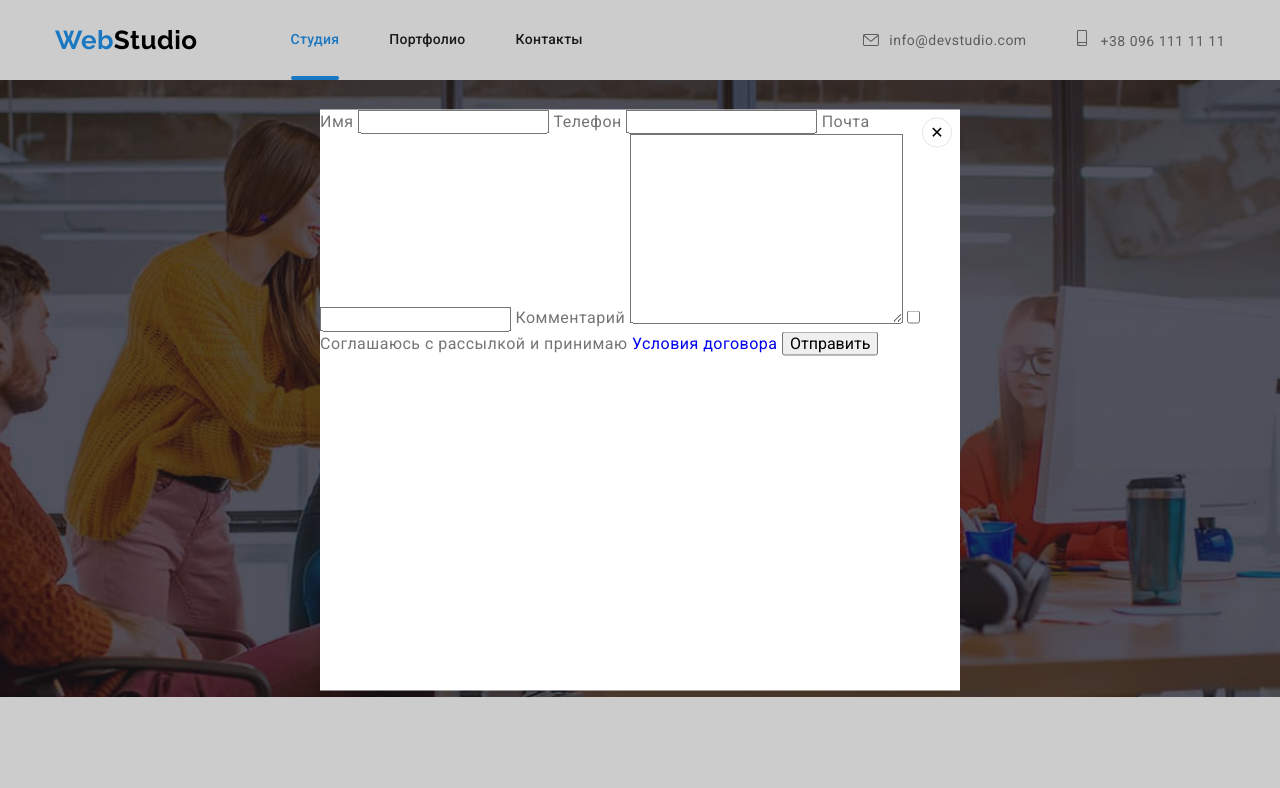
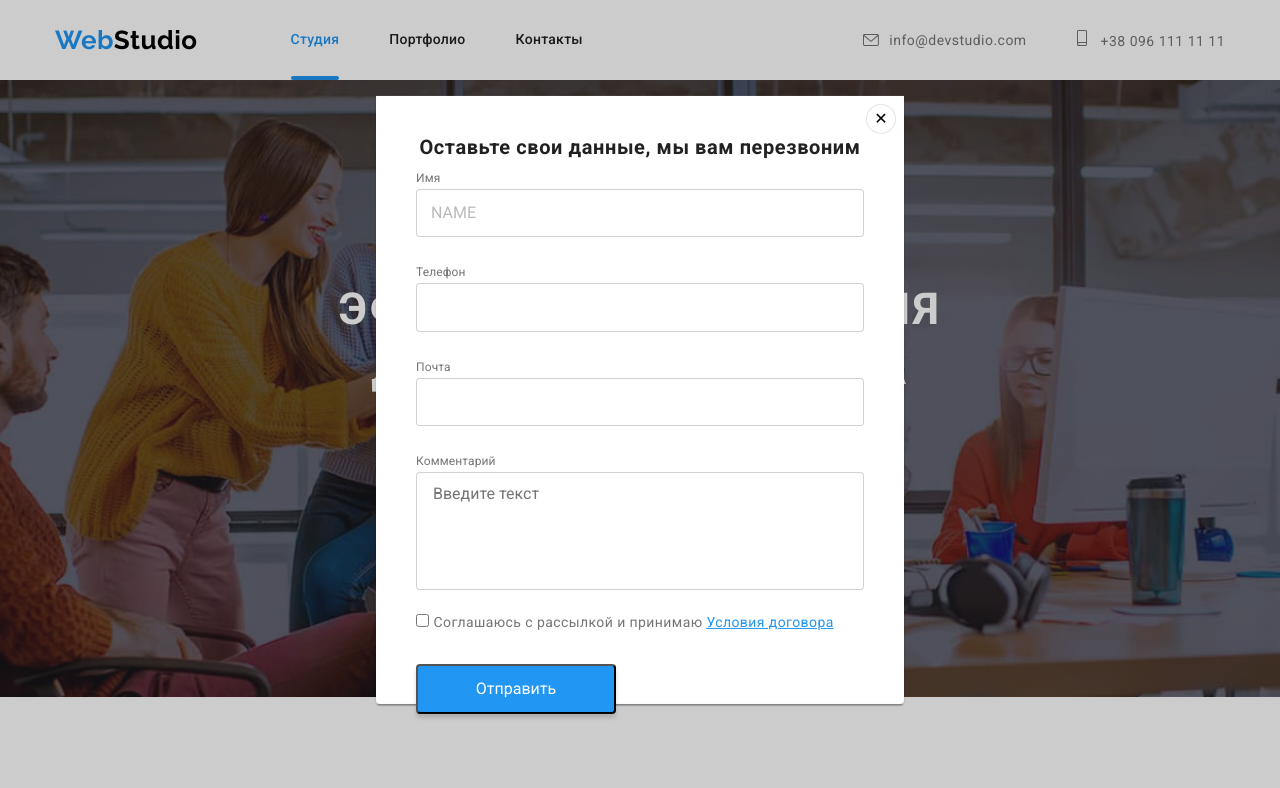
Before and after one commit to YuliiaBond/goit-markup-hw-06, a plain HTML site: page index.html in a window 1280 px wide. Both pictures are taken after a click on the button "Заказать услугу". Shown: the top 788 px of the page. Drawn offline with nearby package versions, Linux system fonts and the light colour scheme.

Commit message:
added modal input

```diff
--- a/css/common.css
+++ b/css/common.css
@@ -245,3 +245,20 @@ p {
   background: var(--accent-color);
   transition: background 250ms var(--timing-function);
 }
+/* Форма подписки */
+.subscription {
+  display: block;
+  padding-left: 93px;
+}
+.subscription-text {
+  font-weight: bold;
+  font-size: 14px;
+  line-height: 16px;
+  letter-spacing: 0.03em;
+  text-transform: uppercase;
+
+  color: var(--primary-bg-color);
+}
+.subscription-btn {
+  margin-top: 20px;
+}
--- a/css/main.css
+++ b/css/main.css
@@ -308,7 +308,7 @@
   transition: transform 250ms var(--timing-function);
 
   min-width: 528px;
-  min-height: 581px;
+  /* min-height: 581px; */
   background-color: var(--primary-bg-color);
 }
 .btn-modal {
@@ -322,3 +322,94 @@
   background-color: var(--primary-bg-color);
   cursor: pointer;
 }
+.form {
+  width: 100%;
+  height: 100%;
+  margin-right: auto;
+  margin-left: auto;
+  padding: 40px;
+
+  box-shadow: 0px 1px 3px rgba(0, 0, 0, 0.12), 0px 1px 1px rgba(0, 0, 0, 0.14),
+    0px 2px 1px rgba(0, 0, 0, 0.2);
+  border-radius: 4px;
+}
+.form-title {
+  margin-bottom: 12px;
+
+  font-weight: bold;
+  font-size: 20px;
+  line-height: 23px;
+  text-align: center;
+  letter-spacing: 0.03em;
+
+  color: var(--title-text-color);
+}
+.form-field {
+  display: flex;
+  flex-direction: column;
+  margin-bottom: 28px;
+}
+.form-field input {
+  margin: 0;
+  padding: 14px;
+  border: 1px solid rgba(33, 33, 33, 0.2);
+  border-radius: 4px;
+}
+.form-field input::placeholder {
+  color: rgba(117, 117, 117, 0.5);
+}
+.form-field label {
+  margin-bottom: 4px;
+  padding: 0;
+  font-family: Roboto;
+
+  font-weight: normal;
+  font-size: 12px;
+  line-height: 14px;
+  letter-spacing: 0.01em;
+
+  color: var(--primary-text-color);
+}
+.textarea {
+  margin: 0;
+}
+.form-field textarea {
+  margin: 0;
+  padding: 12px 16px;
+  border: 1px solid rgba(33, 33, 33, 0.2);
+  border-radius: 4px;
+  resize: none;
+}
+.form-link {
+  color: var(--accent-color);
+  text-decoration: underline;
+}
+.checkbox {
+  display: inline-block;
+  align-items: center;
+  margin-top: 20px;
+  margin-bottom: 30px;
+}
+.checkbox label {
+  font-weight: normal;
+  font-size: 14px;
+  line-height: 24px;
+
+  letter-spacing: 0.03em;
+
+  color: var(--primary-text-color);
+}
+.form-btn {
+  display: flex;
+  align-items: center;
+  justify-content: center;
+
+  position: absolute;
+  width: 200px;
+  height: 50px;
+
+  background: var(--accent-color);
+  box-shadow: 0px 4px 4px rgba(0, 0, 0, 0.15);
+  border-radius: 4px;
+  color: var(--primary-bg-color);
+}
--- a/index.html
+++ b/index.html
@@ -367,10 +367,12 @@
                 </ul>
             </div>
             <div>
-                <form action="#">
-                    <label for="mail">Подпишитесь на рассылку</label>
-                    <input type="email" name="mail" placeholder="E-mail">
-                    <button type="submit">Подписаться</button>
+                <form action="#" class="subscription">
+                    <label for="mail" class="subscription-text">Подпишитесь на рассылку</label>
+                    <div class="subscription-btn">
+                        <input type="email" name="mail" placeholder="E-mail">
+                        <button type="submit">Подписаться</button>
+                    </div>
                 </form>
             </div>
         </div>
@@ -379,25 +381,36 @@
     <div class="backdrop is-hidden" data-modal>
         <div class="modal">
             <button data-modal-close class="btn-modal">&#10005</button>
-            <form action="#">
-                <label for="">Имя</label>
-                <input type="text" name="" placeholder="">
+            <form action="#" class="form">
+                <h1 class="form-title">Оставьте свои данные, мы вам перезвоним</h1>
+                <div class="form-field">
+                    <label for="user">Имя</label>
+                    <input type="text" name="user" id="user" placeholder="NAME">
+                </div>
 
-                <label for="">Телефон</label>
-                <input type="text" name="" placeholder="">
+                <div class="form-field">
+                <label for="phone">Телефон</label>
+                <input type="tel" name="phone" id="phone" placeholder="">
+                </div>
 
-                <label for="">Почта</label>
-                <input type="text" name="" placeholder="">
+                <div class="form-field">
+                <label for="mail">Почта</label>
+                <input type="email" name="mail" id="mail" placeholder="">
+                </div>
 
-                <label for="">Комментарий</label>
-                <textarea name="" id="" cols="30" rows="10"></textarea>
+                <div class="form-field textarea">
+                <label for="comment">Комментарий</label>
+                <textarea name="comment" id="comment" rows="5" placeholder="Введите текст"></textarea>
+                </div>
 
-                <input type="checkbox">
-                <label for="">Соглашаюсь с рассылкой и принимаю
-                    <a href="#">Условия договора</a>
+                <div class="form-field checkbox">
+                <input type="checkbox" name="agreement" value="agreement" id="agreement">
+                <label for="agreement">Соглашаюсь с рассылкой и принимаю
+                    <a href="#" class="form-link">Условия договора</a>
                 </label>
+                </div>
 
-                <button type="submit">Отправить</button>
+                <button type="submit" class="form-btn">Отправить</button>
             </form>
         </div>
     </div>
```
